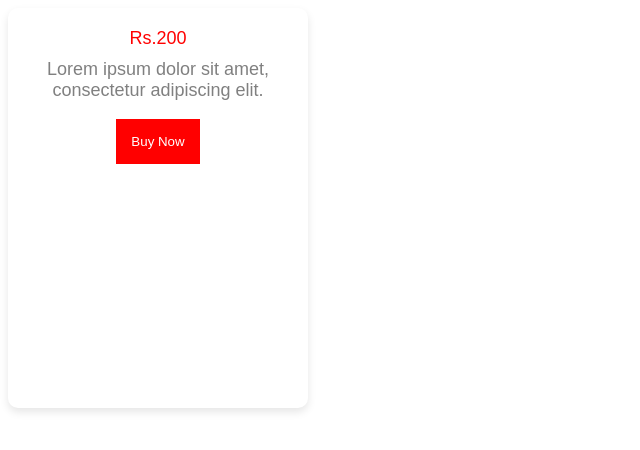
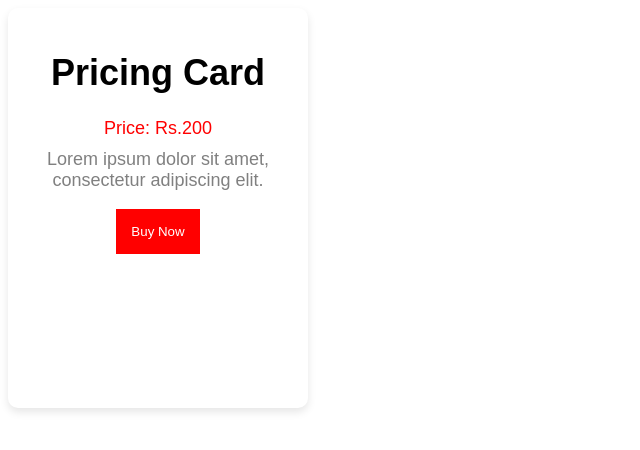
Before and after one commit to acciojob/pricing-card-JagritiR, a website: page main.html in a window 1280 px wide. Shown: the whole page, without its empty margins (0-640 px from the left). Drawn offline with Linux system fonts and the light colour scheme.

Commit message:
created a submission

```diff
--- a/main.html
+++ b/main.html
@@ -68,8 +68,10 @@
 <div class="card">
   <!-- Create a div element with class card-content -->
   <div class="card-content">
+	  	<h1>Pricing Card</h1>
+
     <!-- Create a span element with class price -->
-    <span class="price">Rs.200</span>
+    <span class="price">Price: Rs.200</span>
     <!-- Create a p element with class description -->
     <p class="description">Lorem ipsum dolor sit amet, consectetur adipiscing elit.</p>
     <!-- Create a button element with class button -->
```
